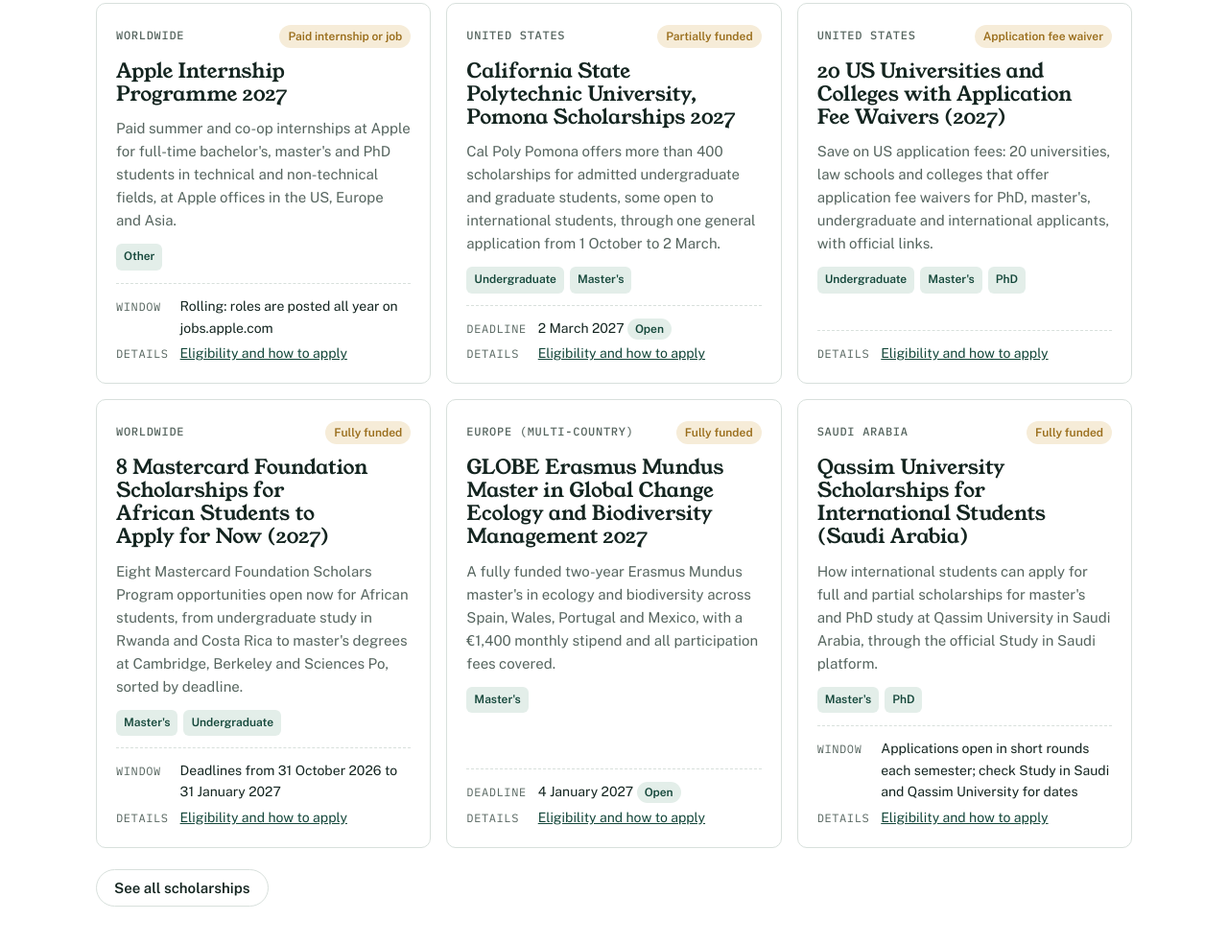
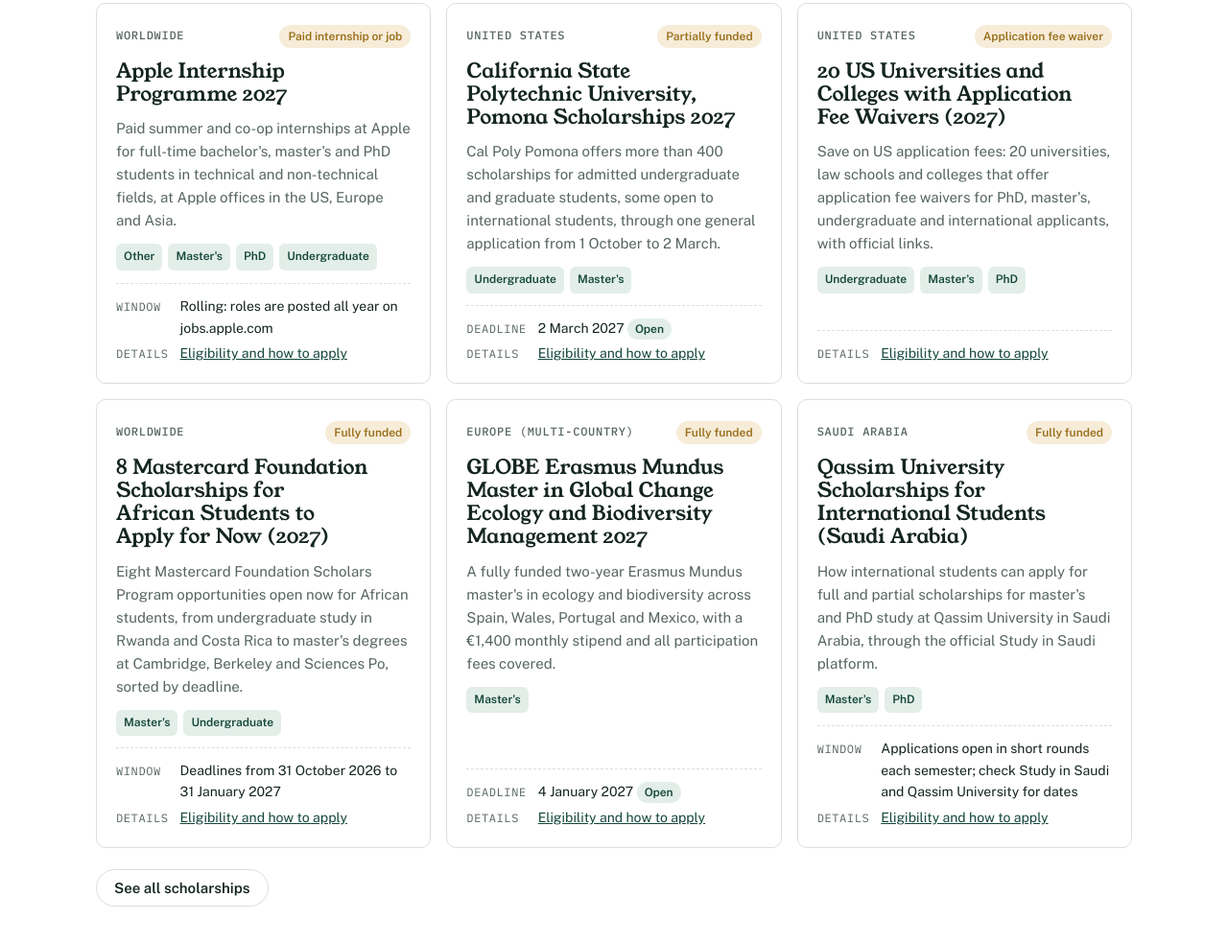
Before and after one commit to scholarfahad/scholarfahad-website, an Eleventy site: page src/index.njk in a window 1280 px wide. Shown: the part 1102-2086 px from the top of the page at 96% size. Built offline with nearby package versions, Linux system fonts and the light colour scheme; Eleventy itself is replaced by a stand-in of ours; files that its build step writes are made by us from their sources.

Commit message:
Update Scholarship “apple-internship-programme-2027”

```diff
--- a/src/scholarships/apple-internship-programme-2027.md
+++ b/src/scholarships/apple-internship-programme-2027.md
@@ -6,6 +6,9 @@ deadline: ''
 summary: Paid summer and co-op internships at Apple for full-time bachelor's, master's and PhD students in technical and non-technical fields, at Apple offices in the US, Europe and Asia.
 levels:
   - other
+  - masters
+  - phd
+  - undergraduate
 funding: Paid internship or job
 window: 'Rolling: roles are posted all year on jobs.apple.com'
 sponsored: false
```
